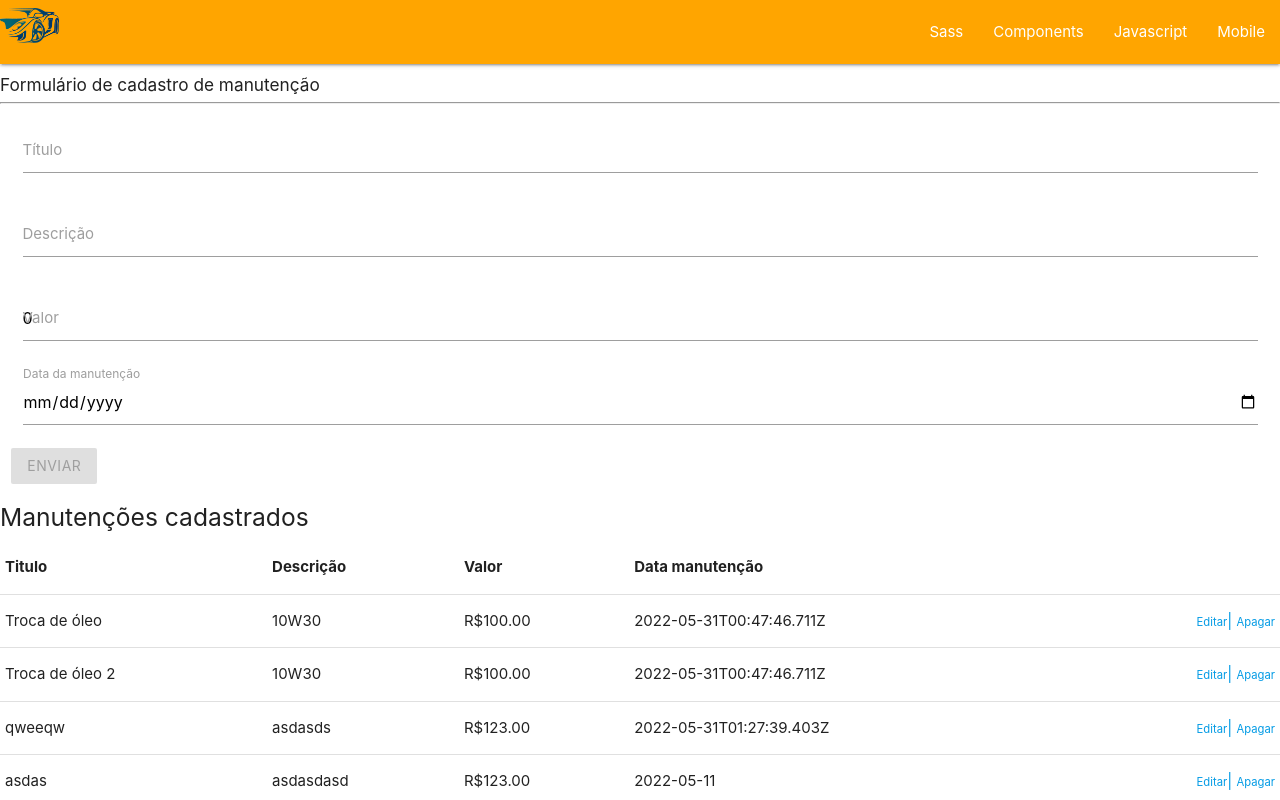
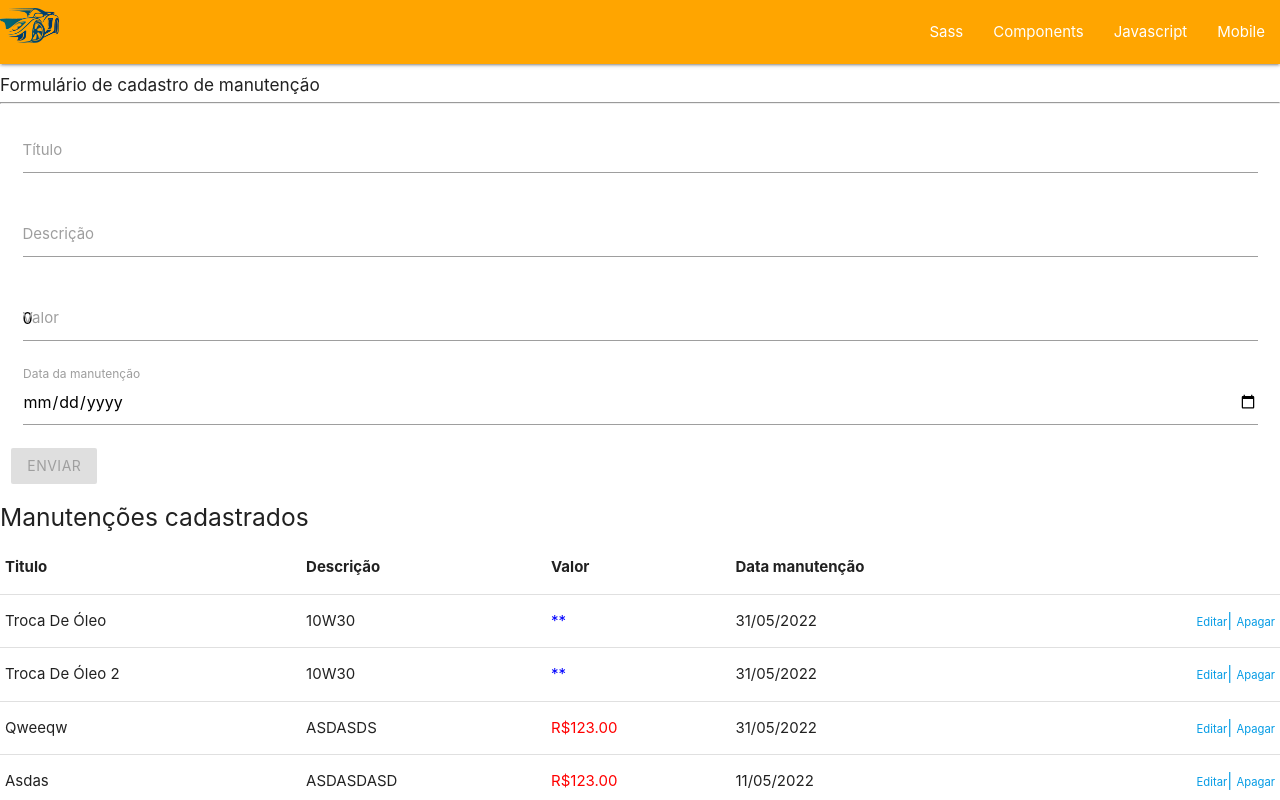
Before and after one commit to jeanbuzzello/organizador-de-manutencao-periodica-carros, an Angular app in the folder manutencao-carros/: page /component4 in a window 1280 px wide. Shown: the top 800 px of the page. Built offline with nearby package versions, Linux system fonts and the light colour scheme; data requests are answered from the project's data file.

Commit message:
Trabalho 11

```diff
--- a/manutencao-carros/src/app/app.component.html
+++ b/manutencao-carros/src/app/app.component.html
@@ -2,7 +2,6 @@
   <app-cabecalho></app-cabecalho>
 </header>
 <main>
-
   <app-formulario></app-formulario>
 </main>
 
--- a/manutencao-carros/src/app/formulario/formulario.component.html
+++ b/manutencao-carros/src/app/formulario/formulario.component.html
@@ -39,9 +39,7 @@
 
     <div class="input-field col s12 16">
       <input id="input-dt_manutencao" name="input-dt_manutencao" type="date" class="validate"
-        [(ngModel)]="this.manutencao.dt_manutencao"
-        required
-        />
+        [(ngModel)]="this.manutencao.dt_manutencao" required />
       <label for="input-dt_manutencao">Data da manutenção</label>
     </div>
 
@@ -63,10 +61,17 @@
   </thead>
   <tbody>
     <tr *ngFor="let u of manutencoes">
-      <td>{{ u.titulo }}</td>
-      <td>{{ u.descricao }}</td>
-      <td>{{ u.valor | currency : "BRL" }}</td>
-      <td>{{ u.dt_manutencao }}</td>
+
+
+        <td>{{ u.titulo | titlecase }}</td>
+        <td>{{ u.descricao | uppercase }}</td>
+        <td>
+          <span *ngIf="u.valor > 100; else elseBlock" style="color:red;">{{ u.valor | currency : "BRL" }}</span>
+          <ng-template #elseBlock><span style="color:blue;">**</span></ng-template>
+
+        </td>
+
+        <td>{{ u.dt_manutencao | date : "dd/MM/yyy" }}</td>
         <td class="right">
           <a (click)="onEdit(u)">
 
@@ -80,5 +85,6 @@
         </td>
 
     </tr>
+
   </tbody>
 </table>
```
Lines whose indentation alone changed are shown as unchanged.
